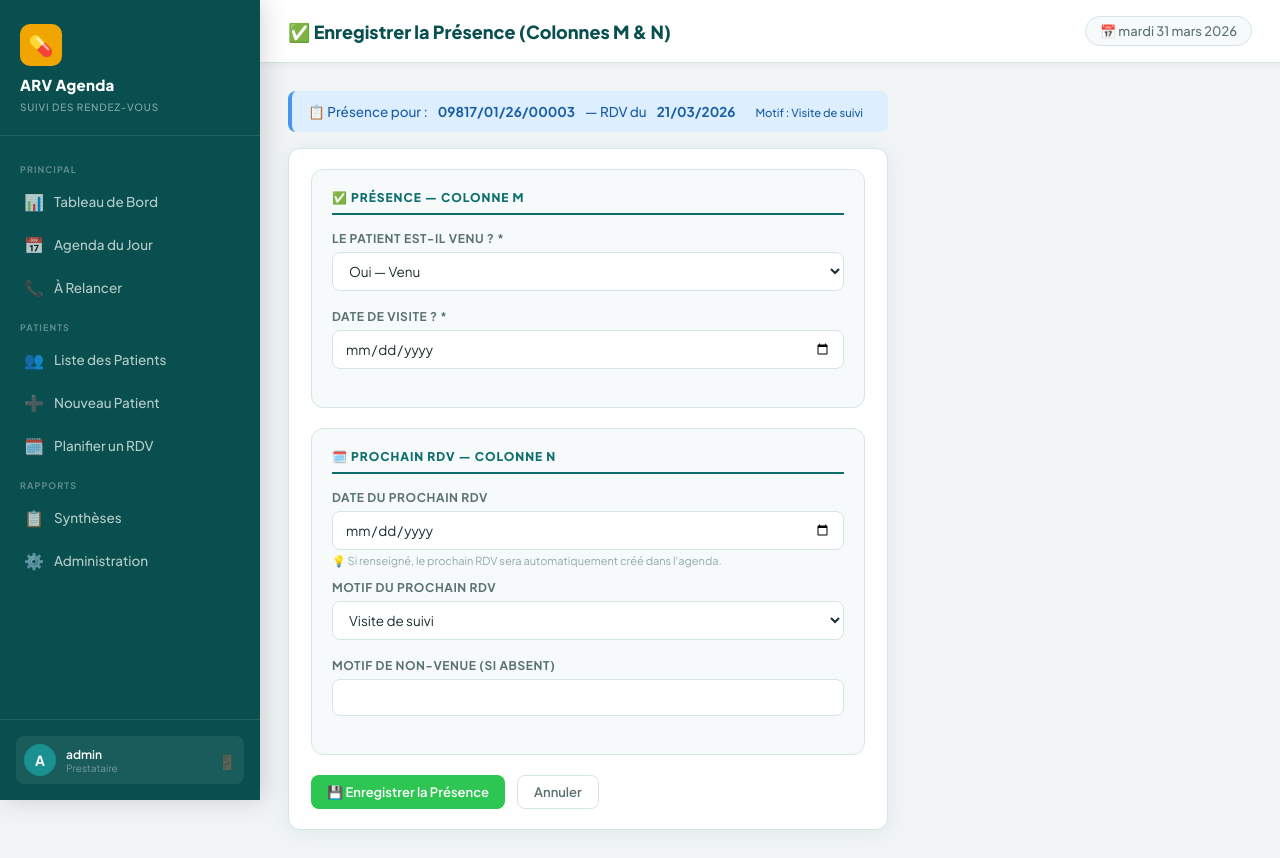
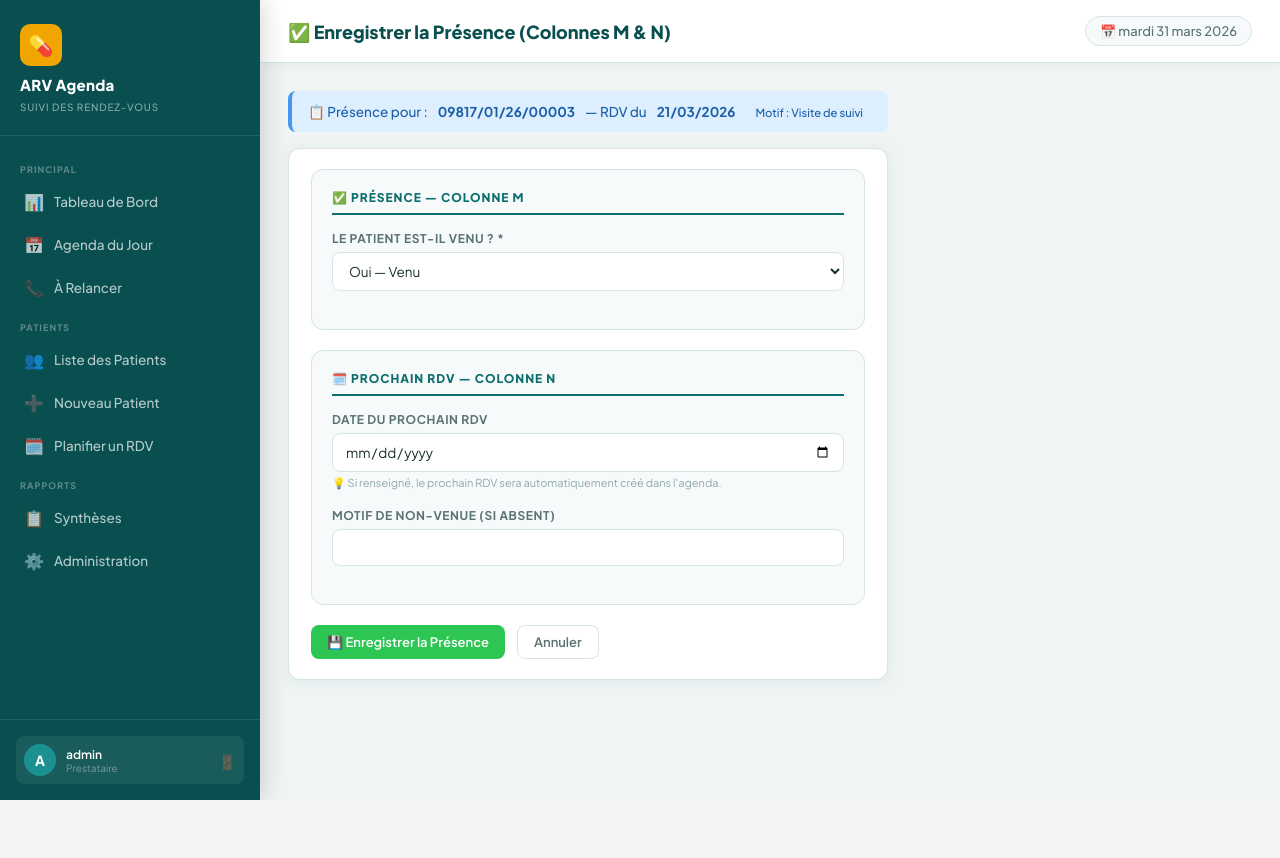
Before and after one commit to Martial56/Agenda_RDV, a Django app: page /rdv/4/presence/ in a window 1280 px wide. After the commit the page ends 800 px from the top, so only its background shows below. Run offline with Django 5.2, Linux system fonts and the light colour scheme; a user stored in the database is signed in; data comes from the database, SQL or seed files in the repository; both versions use the stored data as it was after the commit.

Commit message:
restitution du code de départ de presence_form.html

```diff
--- a/agenda/forms.py
+++ b/agenda/forms.py
@@ -8,7 +8,7 @@ class PatientForm(forms.ModelForm):
         model = Patient
         exclude = ['cree_par', 'date_creation']
         widgets = {
-            'numero_unique':      forms.TextInput(attrs={'class': 'form-control', 'placeholder': 'Ex: ABJ/001/2026'}),
+            'numero_unique':      forms.TextInput(attrs={'class': 'form-control', 'placeholder': 'Ex: 09817/01/26:XXXX'}),
             'code_etablissement': forms.TextInput(attrs={'class': 'form-control', 'value': 'CMS WALE', 'readonly': 'readonly'}),
             'numero_site':        forms.TextInput(attrs={'class': 'form-control', 'value': '09817', 'readonly': 'readonly'}),
             'sexe':               forms.Select(attrs={'class': 'form-select'}),
@@ -80,15 +80,15 @@ class RelanceAbsenceForm(forms.ModelForm):
 class PresenceForm(forms.ModelForm):
     class Meta:
         model = RendezVous
-        fields = ['est_venu', 'date_derniere_visite', 'date_prochain_rdv','motif_rdv', 'motif_non_venue']
+        fields = ['est_venu', 'date_prochain_rdv', 'motif_non_venue'] #'date_derniere_visite', 'motif_rdv',
         widgets = {
             'est_venu': forms.Select(
                 attrs={'class': 'form-select'},
                 choices=[('', '-- Sélectionner --'), ('True', 'Oui — Venu'), ('False', 'Non — Absent')]
             ),
-            'date_derniere_visite': forms.DateInput(attrs={'class': 'form-control', 'type': 'date'}),
+            #'date_derniere_visite': forms.DateInput(attrs={'class': 'form-control', 'type': 'date'}),
             'date_prochain_rdv': forms.DateInput(attrs={'class': 'form-control', 'type': 'date'}),
-            'motif_rdv':  forms.Select(attrs={'class': 'form-select'}),
+            #'motif_rdv':  forms.Select(attrs={'class': 'form-select'}),
             'motif_non_venue':   forms.TextInput(attrs={'class': 'form-control'}),
         }
 
--- a/templates/agenda/presence_form.html
+++ b/templates/agenda/presence_form.html
@@ -17,10 +17,10 @@
             <label class="form-label">Le patient est-il venu ? *</label>
             {{ form.est_venu }}
           </div>
-          <div class="form-group">
+          <!--<div class="form-group">
             <label class="form-label">Date de visite ? *</label>
             {{ form.date_derniere_visite }}
-          </div>
+          </div>-->
         </div>
         <div class="form-section">
           <div class="form-section-title">🗓️ Prochain RDV — Colonne N</div>
@@ -30,8 +30,8 @@
             <small style="color:var(--text-muted);font-size:11px;display:block;margin-top:4px;">
               💡 Si renseigné, le prochain RDV sera automatiquement créé dans l'agenda.
             </small>
-            <label class="form-label" style="margin-top:12px;">Motif du Prochain RDV</label>
-            {{ form.motif_rdv }}
+           <!-- <label class="form-label" style="margin-top:12px;">Motif du Prochain RDV</label>
+            {{ form.motif_rdv }}-->
           </div>
           <div class="form-group">
             <label class="form-label">Motif de non-venue (si absent)</label>
```
Also changed, not shown: db.sqlite3.
